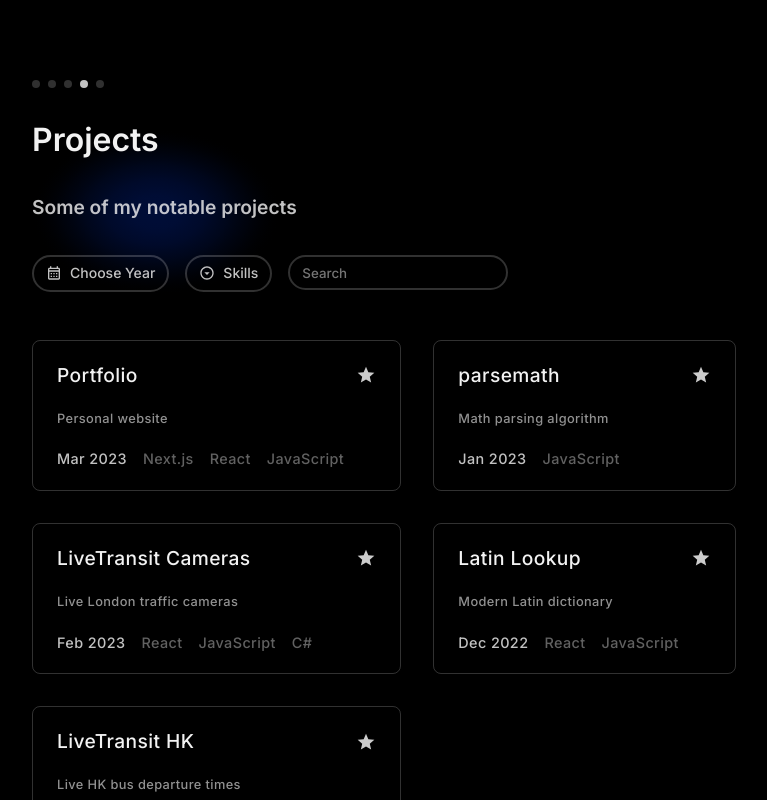
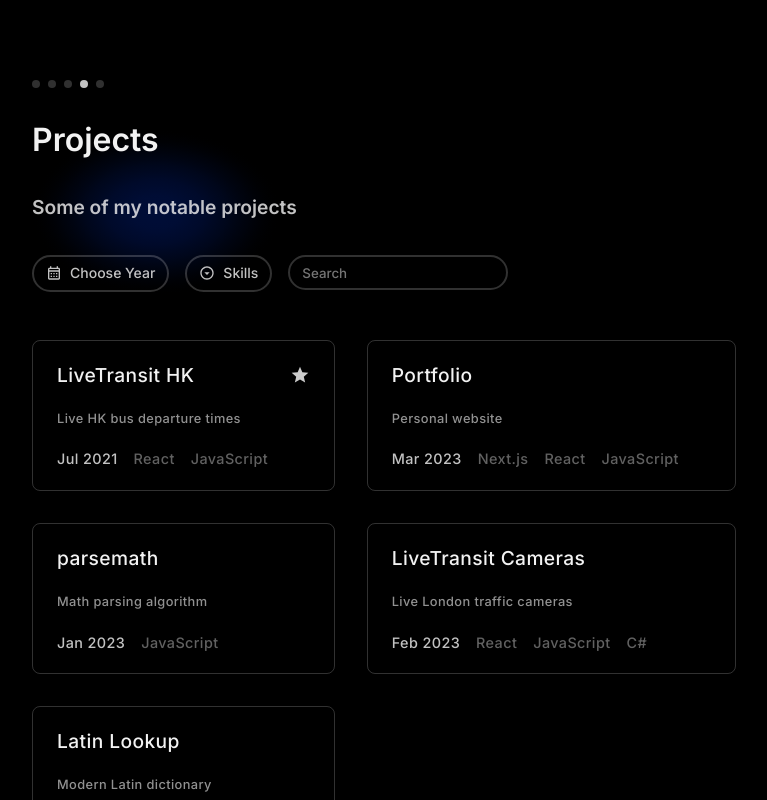
Before and after one commit to sd0e/portfolio, a Next.js app: page /projects in a window 1280 px wide. Shown: the whole page, without its empty margins (256-1023 px from the left). Built offline with nearby package versions, Linux system fonts and the light colour scheme.

Commit message:
Add star only to featured projects

```diff
--- a/components/projectbutton.tsx
+++ b/components/projectbutton.tsx
@@ -34,7 +34,7 @@ export default function ProjectButton({ id, name, date, languages, selectedSkill
                             <Stack direction="column" spacing={2} alignItems="flex-start" sx={{ width: '100%' }}>
                                 <div className={styles.projectInfoTop}>
                                     <span className={[styles.projectName, inter.className].join(' ')}>{name}</span>
-                                    <Star fontSize="small" sx={{ color: 'rgba(255, 255, 255, 0.8)' }} />
+                                    { featured ? <Star fontSize="small" sx={{ color: 'rgba(255, 255, 255, 0.8)' }} /> : null }
                                 </div>
                                 <span className={[styles.projectHeadline, inter.className].join(' ')}>{headline}</span>
                                 <Stack direction="row" spacing={2}>
--- a/lib/projects.ts
+++ b/lib/projects.ts
@@ -35,7 +35,7 @@ export function getSortedProjects() {
     });
 
     return allProjectData.sort((a, b) => {
-        return (a.priority < b.priority) ? 1 : -1;
+        return (a.priority > b.priority) ? 1 : -1;
     })
 }
 
```
